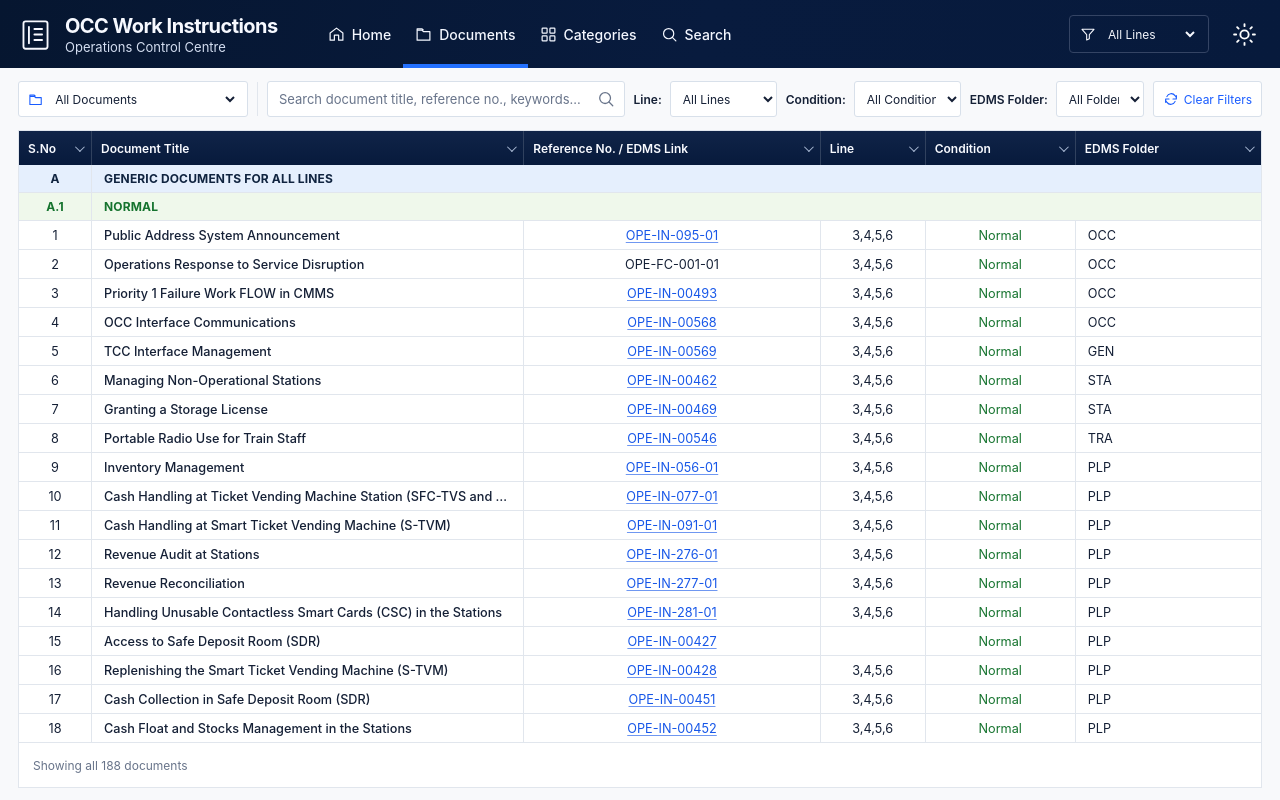
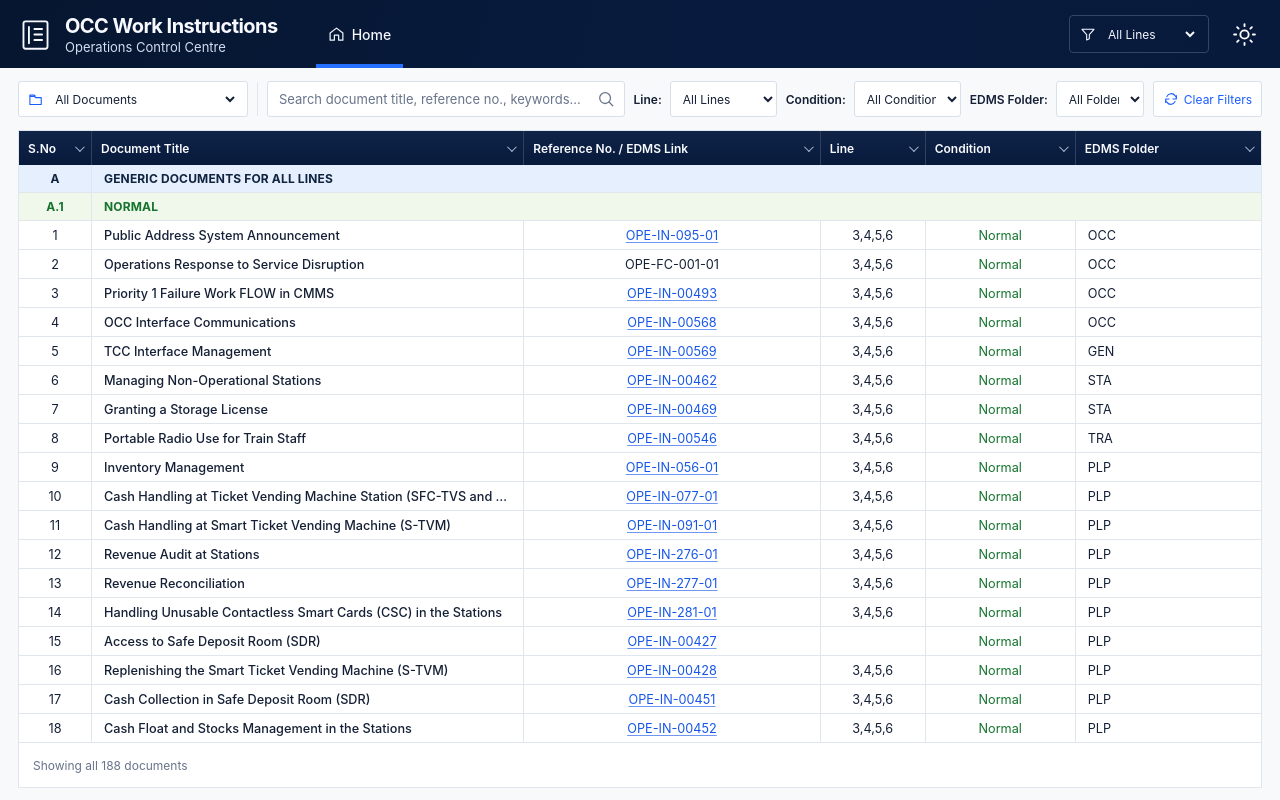
Before and after one commit to naz1234/OCC-Work-Instruction-and-ASP, a plain HTML site: page index.html in a window 1280 px wide. Drawn offline with Linux system fonts and the light colour scheme.

Commit message:
Simplify header navigation to Home only

```diff
--- a/app.js
+++ b/app.js
@@ -299,8 +299,6 @@
       button.setAttribute("aria-current", "page");
 
       if (button.dataset.nav === "home") resetFilters();
-      if (button.dataset.nav === "search") elements.search.focus();
-      if (button.dataset.nav === "categories") elements.folder.focus();
     });
   });
 
--- a/index.html
+++ b/index.html
@@ -30,21 +30,9 @@
       </a>
 
       <nav class="topnav" aria-label="Main navigation">
-        <button class="nav-item" type="button" data-nav="home">
+        <button class="nav-item is-active" type="button" data-nav="home" aria-current="page">
           <svg viewBox="0 0 24 24" fill="none" aria-hidden="true"><path d="m3 10 9-7 9 7v10h-6v-7H9v7H3z" stroke="currentColor" stroke-width="1.7" stroke-linejoin="round" /></svg>
           <span>Home</span>
-        </button>
-        <button class="nav-item is-active" type="button" data-nav="documents" aria-current="page">
-          <svg viewBox="0 0 24 24" fill="none" aria-hidden="true"><path d="M3 6h7l2 2h9v12H3zM3 6V4h7l2 2" stroke="currentColor" stroke-width="1.7" stroke-linejoin="round" /></svg>
-          <span>Documents</span>
-        </button>
-        <button class="nav-item" type="button" data-nav="categories">
-          <svg viewBox="0 0 24 24" fill="none" aria-hidden="true"><rect x="3" y="3" width="7" height="7" rx="1" stroke="currentColor" stroke-width="1.7" /><rect x="14" y="3" width="7" height="7" rx="1" stroke="currentColor" stroke-width="1.7" /><rect x="3" y="14" width="7" height="7" rx="1" stroke="currentColor" stroke-width="1.7" /><rect x="14" y="14" width="7" height="7" rx="1" stroke="currentColor" stroke-width="1.7" /></svg>
-          <span>Categories</span>
-        </button>
-        <button class="nav-item" type="button" data-nav="search">
-          <svg viewBox="0 0 24 24" fill="none" aria-hidden="true"><circle cx="10.8" cy="10.8" r="7.2" stroke="currentColor" stroke-width="1.7" /><path d="m16 16 5 5" stroke="currentColor" stroke-width="1.7" stroke-linecap="round" /></svg>
-          <span>Search</span>
         </button>
       </nav>
 
```
